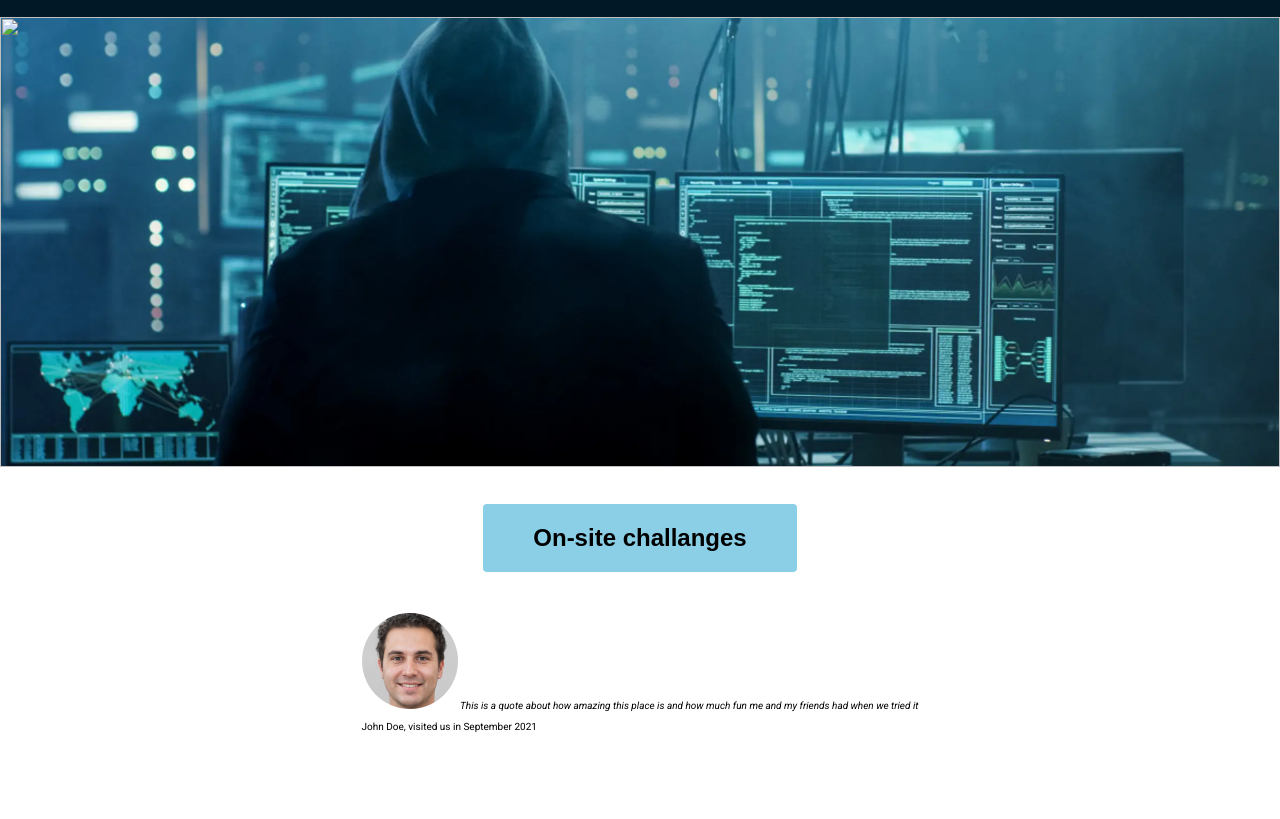
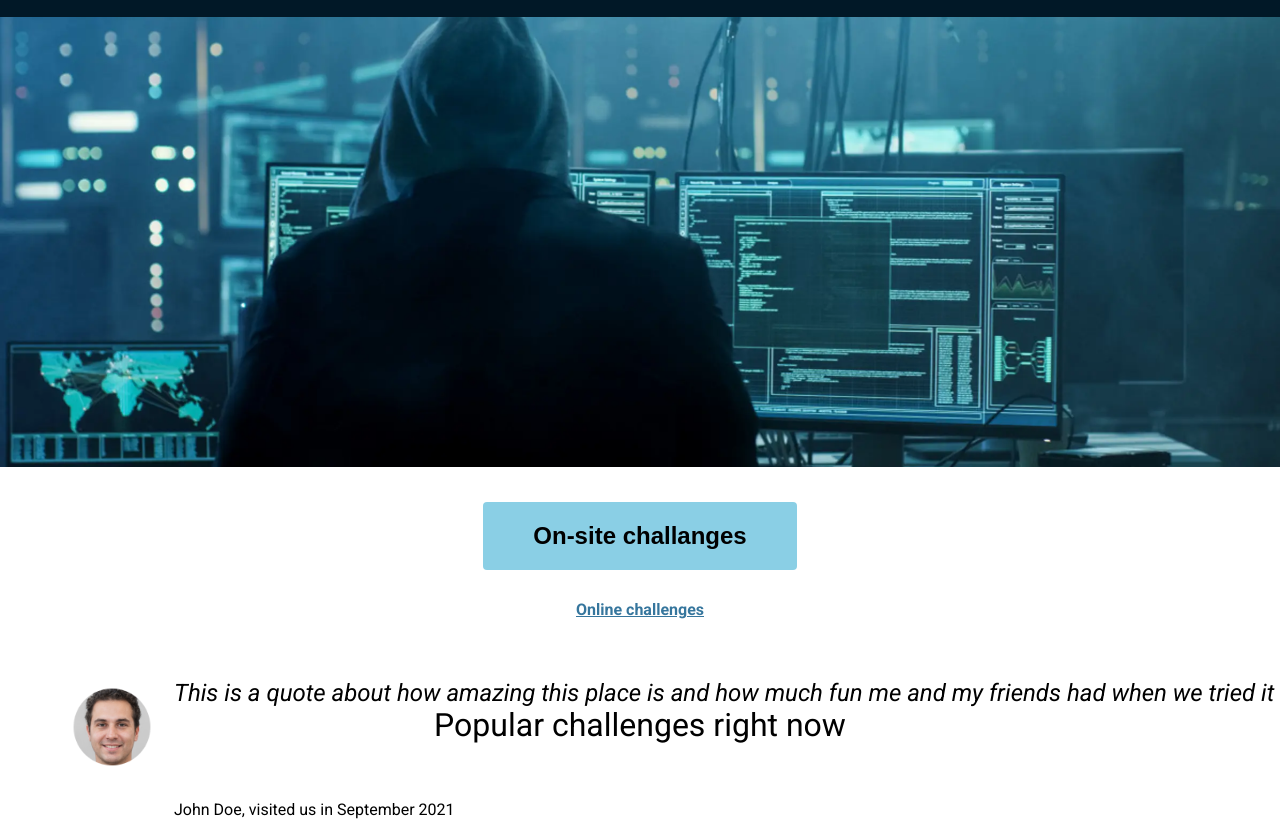
Before and after one commit to rl-86/Esc-Hacker-Escape-Rooms, a website: page index.html in a window 1280 px wide. Shown: the part 193-1012 px from the top of the page. Before the commit the page ends 935 px from the top, so only its background shows below. Drawn offline with Linux system fonts and the light colour scheme.

Commit message:
added elements

```diff
--- a/index.html
+++ b/index.html
@@ -11,6 +11,9 @@
 </head>
 
 <body>
+
+    <!--    Header /start   -->
+
     <header class="header">
         <div class="logoContainer">
             <img src="assets\Group1.png" alt="ESC" class="logo">
@@ -24,18 +27,28 @@
         </nav>
     </header>
     <div>
-        <img class="mainBackgroundImg" src="assets/image2.png" alt="">
+        <div class="mainBackgroundImg"></div>
     </div>
+    <!--    Header  /end    -->
+
+    <!--    Part2 /start   -->
 
     <div class="container2">
         <button class="onSiteBtn1">On-site challanges</button>
-        <a href="">Online challenges</a>
-        <div class="testimonial1">
-            <img src="assets\image3.png" alt="JohnDoe">
-            <cite>This is a quote about how amazing this place is and how much fun me and my friends had when we
-                tried it</cite>
-            <p>John Doe, visited us in September 2021</p>
+        <a class="onlineChallenges">Online challenges</a>
+        <div class="testimonials">
+            <div class="quote1">
+                <img src="assets\image3.png" alt="JohnDoe">
+                <cite>This is a quote about how amazing this place is and how much fun me and my friends had when we
+                    tried it</cite>
+                <p>John Doe, visited us in September 2021</p>
+            </div>
         </div>
+        <h2 class="subheading">Popular challenges right now</h2>
+    </div>
+
+    <div class="challengesTiles">
+
 
     </div>
 
```
